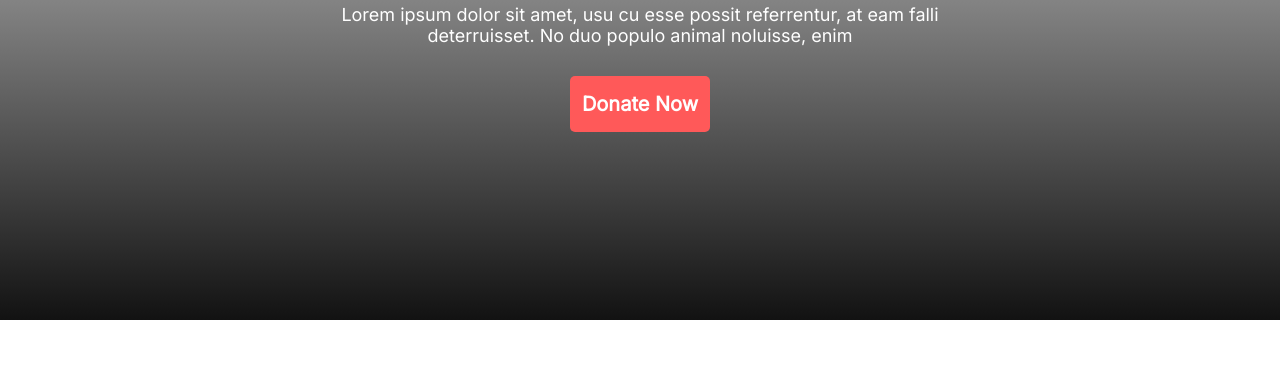
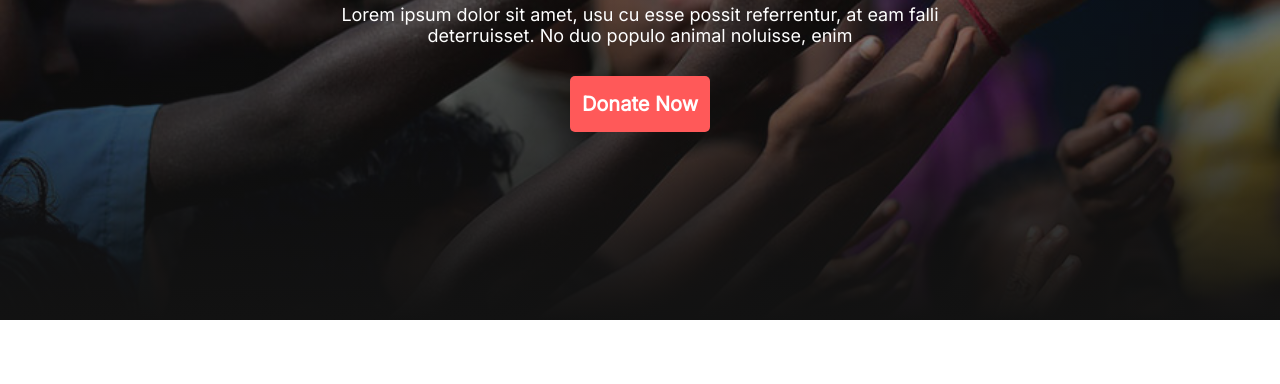
Before and after one commit to rezathedev/my-donate, a plain HTML site: page index.html in a window 1280 px wide. Shown: the part 349-733 px from the top of the page. Drawn offline with Linux system fonts and the light colour scheme.

Commit message:
small update

```diff
--- a/styles/style.css
+++ b/styles/style.css
@@ -3,7 +3,7 @@
     margin: 0 auto;
 }
 header {
-    background: linear-gradient(360deg, #121212 0%, rgba(18, 18, 18, 0) 100%), url('./images/donation13.jpg');
+    background: linear-gradient(360deg, #121212 0%, rgba(18, 18, 18, 0) 100%), url('../images/donation13.jpg');
     background-repeat: no-repeat;
     background-size: cover;
     width: auto;
```
